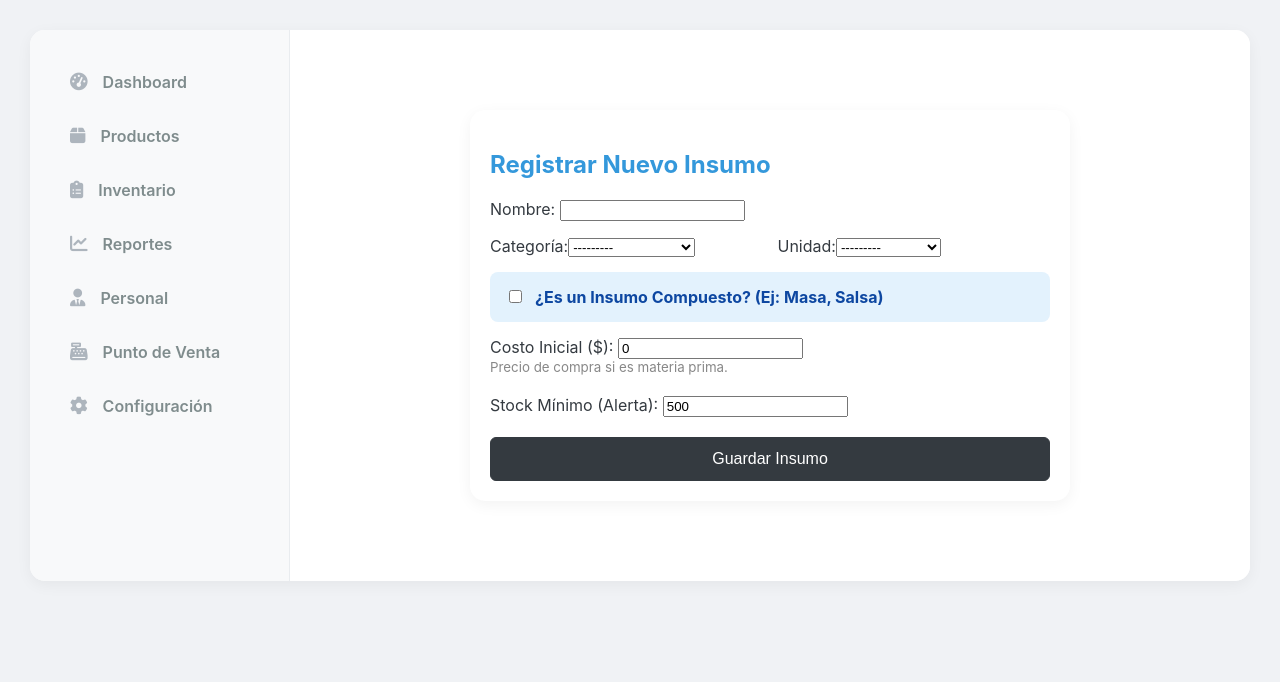
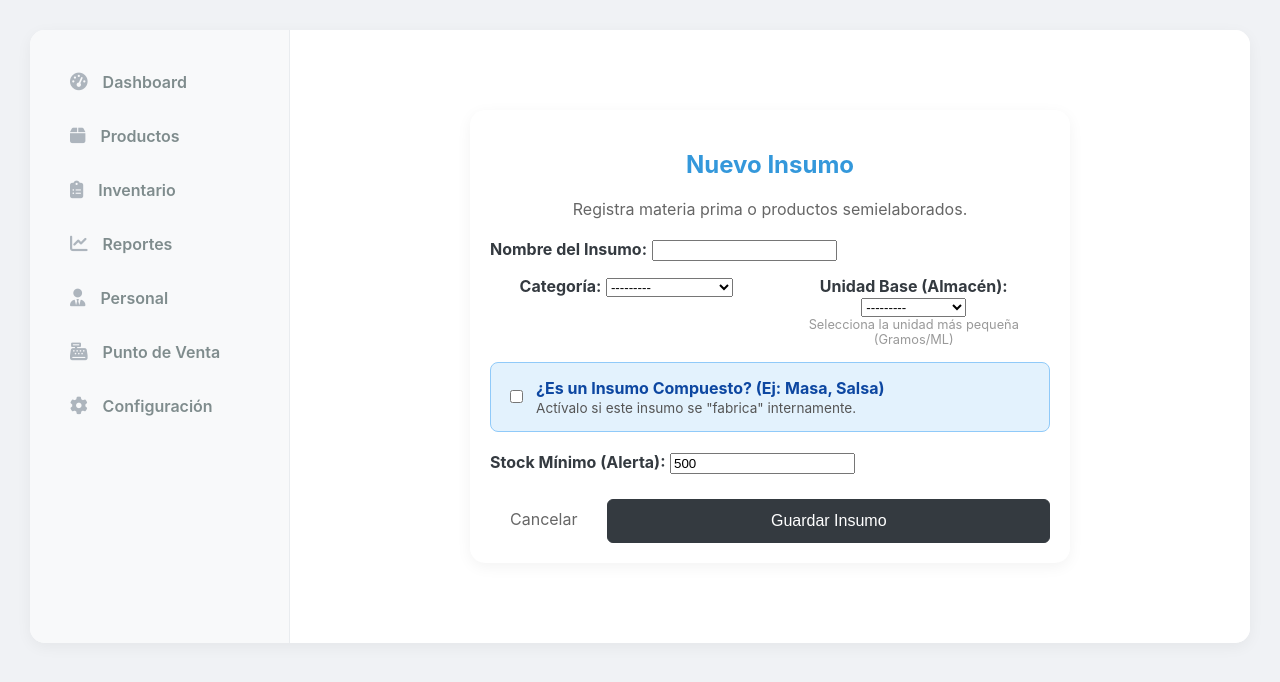
Before and after one commit to FrankTrejo/pos_project, a Django app: page /inventory/nuevo/ in a window 1280 px wide. Shown: the top 682 px of the page. Run offline with Django 5.2, Linux system fonts and the light colour scheme; data comes from the database, SQL or seed files in the repository; both versions use the stored data as it was after the commit.

Commit message:
Modificación de algunos templates

```diff
--- a/inventory/forms.py
+++ b/inventory/forms.py
@@ -5,7 +5,7 @@
 class InsumoForm(forms.ModelForm):
     class Meta:
         model = Insumo
-        fields = ['nombre', 'categoria', 'unidad', 'stock_minimo', 'es_insumo_compuesto', 'costo_unitario']
+        fields = ['nombre', 'categoria', 'unidad', 'stock_minimo', 'es_insumo_compuesto']
         widgets = {
             'nombre': forms.TextInput(attrs={'class': 'form-input'}),
             'categoria': forms.Select(attrs={'class': 'form-input'}),
--- a/inventory/templates/inventory/insumo_form.html
+++ b/inventory/templates/inventory/insumo_form.html
@@ -1,61 +1,77 @@
 {% extends 'base.html' %}
-{% block title %}- Nuevo Insumo{% endblock %}
+
+{% block title %}
+    {# CORRECCIÓN AQUÍ: Agregamos el endif que faltaba #}
+    {% if edit_mode %}- Editar {{ insumo.nombre }}{% else %}- Nuevo Insumo{% endif %}
+{% endblock %}
 
 {% block content %}
 <div style="max-width: 600px; margin: 40px auto; padding: 20px;" class="card-style">
-    <h2 style="color: var(--primary-blue);">Registrar Nuevo Insumo</h2>
+
+    <div style="text-align: center; margin-bottom: 20px;">
+        <h2 style="color: var(--primary-blue);">
+            {% if edit_mode %}Editar Insumo{% else %}Nuevo Insumo{% endif %}
+        </h2>
+        <p style="color: #666;">
+            {% if edit_mode %}Modifica los datos o la receta.{% else %}Registra materia prima o productos semielaborados.{% endif %}
+        </p>
+    </div>
 
     <form method="POST">
         {% csrf_token %}
 
         <div style="margin-bottom: 15px;">
-            <label>Nombre:</label>
+            <label style="font-weight: bold;">Nombre del Insumo:</label>
             {{ form.nombre }}
         </div>
 
         <div style="display: grid; grid-template-columns: 1fr 1fr; gap: 15px; margin-bottom: 15px;">
-            <div><label>Categoría:</label>{{ form.categoria }}</div>
-            <div><label>Unidad:</label>{{ form.unidad }}</div>
+            <div style="text-align: center;">
+                <label style="font-weight: bold;">Categoría:</label>
+                {{ form.categoria }}
+            </div>
+            <div style="text-align: center;">
+                <label style="font-weight: bold;">Unidad Base (Almacén):</label>
+                {{ form.unidad }}
+                {% if not edit_mode %}
+                <small style="color: #999; font-size: 0.8em; display: block;">Selecciona la unidad más pequeña (Gramos/ML)</small>
+                {% endif %}
+            </div>
         </div>
 
-        <div style="background: #e3f2fd; padding: 15px; border-radius: 8px; margin-bottom: 15px; display: flex; align-items: center; gap: 10px;">
-            {{ form.es_insumo_compuesto }}
-            <label for="check-compuesto" style="font-weight: bold; color: #0d47a1; cursor: pointer;">
-                ¿Es un Insumo Compuesto? (Ej: Masa, Salsa)
-            </label>
+        <div style="background: #e3f2fd; padding: 15px; border-radius: 8px; margin-bottom: 20px; border: 1px solid #90caf9;">
+            <div style="display: flex; align-items: center; gap: 10px;">
+                {{ form.es_insumo_compuesto }}
+                <div>
+                    <label for="check-compuesto" style="font-weight: bold; color: #0d47a1; cursor: pointer; margin: 0;">
+                        ¿Es un Insumo Compuesto? (Ej: Masa, Salsa)
+                    </label>
+                    <div style="font-size: 0.85em; color: #555; margin-top: 2px;">
+                        Actívalo si este insumo se "fabrica" internamente.
+                    </div>
+                </div>
+            </div>
+
+            {% if edit_mode and insumo.es_insumo_compuesto %}
+            <div style="margin-top: 15px; border-top: 1px solid #bbdefb; padding-top: 10px;">
+                <a href="{% url 'insumo_composition' insumo.id %}" style="display: block; text-align: center; background: white; color: #0d6efd; padding: 8px; border-radius: 5px; text-decoration: none; font-weight: bold; border: 1px solid #0d6efd;">
+                    <i class="fas fa-flask"></i> Modificar Receta / Ingredientes
+                </a>
+            </div>
+            {% endif %}
         </div>
 
-        <div id="campo-costo" style="margin-bottom: 20px;">
-            <label>Costo Inicial ($):</label>
-            {{ form.costo_unitario }}
-            <small style="display: block; color: #888;">Precio de compra si es materia prima.</small>
-        </div>
-
-        <div style="margin-bottom: 20px;">
-             <label>Stock Mínimo (Alerta):</label>
+        <div style="margin-bottom: 25px;">
+             <label style="font-weight: bold;">Stock Mínimo (Alerta):</label>
              {{ form.stock_minimo }}
         </div>
 
-        <button type="submit" class="add-btn" style="width: 100%;">Guardar Insumo</button>
+        <div style="display: flex; gap: 10px;">
+            <a href="{% url 'inventory_index' %}" style="padding: 10px 20px; color: #666; text-decoration: none;">Cancelar</a>
+            <button type="submit" class="add-btn" style="flex-grow: 1;">
+                {% if edit_mode %}Guardar Cambios{% else %}Guardar Insumo{% endif %}
+            </button>
+        </div>
     </form>
 </div>
-
-<script>
-    // Script sencillo para ocultar el campo de costo si es compuesto
-    const check = document.getElementById('check-compuesto');
-    const campoCosto = document.getElementById('campo-costo');
-    const inputCosto = document.querySelector('input[name="costo_unitario"]');
-
-    function toggleCosto() {
-        if(check.checked) {
-            campoCosto.style.display = 'none';
-            inputCosto.value = 0; // Si es compuesto, el costo lo calcula el sistema, inicia en 0
-        } else {
-            campoCosto.style.display = 'block';
-        }
-    }
-
-    check.addEventListener('change', toggleCosto);
-    toggleCosto(); // Ejecutar al inicio
-</script>
 {% endblock %}
--- a/inventory/urls.py
+++ b/inventory/urls.py
@@ -7,4 +7,5 @@
     path('nuevo/', views.insumo_create, name='insumo_create'),
     path('movimiento/', views.inventory_move, name='inventory_move'),
     path('composicion/<int:pk>/', views.insumo_composition, name='insumo_composition'),
+    path('editar/<int:pk>/', views.insumo_edit, name='insumo_edit'),
 ]
--- a/inventory/views.py
+++ b/inventory/views.py
@@ -168,39 +168,57 @@
     return render(request, 'inventory/insumo_form.html', {'form': form})
 
 # 2. GESTIONAR COMPOSICIÓN (Para Masa, Salsa, etc.)
+# inventory/views.py
+
+@staff_member_required
 def insumo_composition(request, pk):
     insumo_padre = get_object_or_404(Insumo, pk=pk)
 
-    # Validar seguridad
     if not insumo_padre.es_insumo_compuesto:
-        messages.error(request, "Este insumo no está marcado como compuesto.")
+        messages.error(request, "Este insumo no es compuesto.")
         return redirect('inventory_index')
 
     if request.method == 'POST':
-        # Eliminar componente
+        # --- LÓGICA DE ELIMINAR/AGREGAR (Se mantiene igual) ---
         if 'delete_componente' in request.POST:
             cid = request.POST.get('delete_componente')
             IngredienteCompuesto.objects.filter(id=cid).delete()
-            insumo_padre.calcular_costo_desde_subreceta() # Recalcular costo
-            messages.warning(request, "Componente eliminado.")
+            insumo_padre.calcular_costo_desde_subreceta()
+            messages.warning(request, "Ingrediente eliminado.")
             return redirect('insumo_composition', pk=pk)
 
-        # Agregar componente
         form = ComponenteForm(request.POST)
         if form.is_valid():
             comp = form.save(commit=False)
             comp.insumo_padre = insumo_padre
-            comp.save()
-            insumo_padre.calcular_costo_desde_subreceta() # Recalcular costo automáticamente
-            messages.success(request, "Componente agregado.")
+
+            if comp.insumo_hijo == insumo_padre:
+                 messages.error(request, "No puedes agregarse a sí mismo.")
+            else:
+                comp.save()
+                insumo_padre.calcular_costo_desde_subreceta()
+                messages.success(request, "Ingrediente agregado.")
             return redirect('insumo_composition', pk=pk)
     else:
         form = ComponenteForm()
 
+    # --- NUEVA LÓGICA DE CÁLCULO ---
+    componentes = insumo_padre.componentes.select_related('insumo_hijo').all()
+
+    total_cantidad_receta = 0
+
+    # Recorremos para calcular subtotales precisos en Python
+    for comp in componentes:
+        # Calculamos el costo exacto (Cantidad * Costo Unitario)
+        comp.costo_fila = comp.cantidad * comp.insumo_hijo.costo_unitario
+        # Sumamos al peso total
+        total_cantidad_receta += comp.cantidad
+
     context = {
         'insumo': insumo_padre,
-        'componentes': insumo_padre.componentes.all(),
+        'componentes': componentes,
         'form': form,
+        'total_cantidad': total_cantidad_receta, # Enviamos el total a la plantilla
     }
     return render(request, 'inventory/insumo_composition.html', context)
 
@@ -227,3 +245,31 @@
         form = MovimientoInventarioForm()
 
     return render(request, 'inventory/inventory_move.html', {'form': form})
+
+# inventory/views.py
+
+@staff_member_required
+def insumo_edit(request, pk):
+    insumo = get_object_or_404(Insumo, pk=pk)
+
+    if request.method == 'POST':
+        form = InsumoForm(request.POST, instance=insumo)
+        if form.is_valid():
+            form.save()
+            messages.success(request, f"Insumo '{insumo.nombre}' actualizado correctamente.")
+
+            # Si es compuesto, preguntamos si quiere ir a editar la receta o volver al inicio
+            if insumo.es_insumo_compuesto:
+                # Opcional: podrías redirigir a la composición directamente si prefieres
+                # return redirect('insumo_composition', pk=insumo.pk)
+                pass
+
+            return redirect('inventory_index')
+    else:
+        form = InsumoForm(instance=insumo)
+
+    return render(request, 'inventory/insumo_form.html', {
+        'form': form,
+        'edit_mode': True, # Bandera para saber que estamos editando
+        'insumo': insumo   # Pasamos el objeto para sacar ID y datos extra
+    })
```
Also changed, not shown: inventory/templates/inventory/insumo_composition.html (+29 -68 lines), inventory/templates/inventory/inventory_list.html (+10 -4 lines), db.sqlite3.
